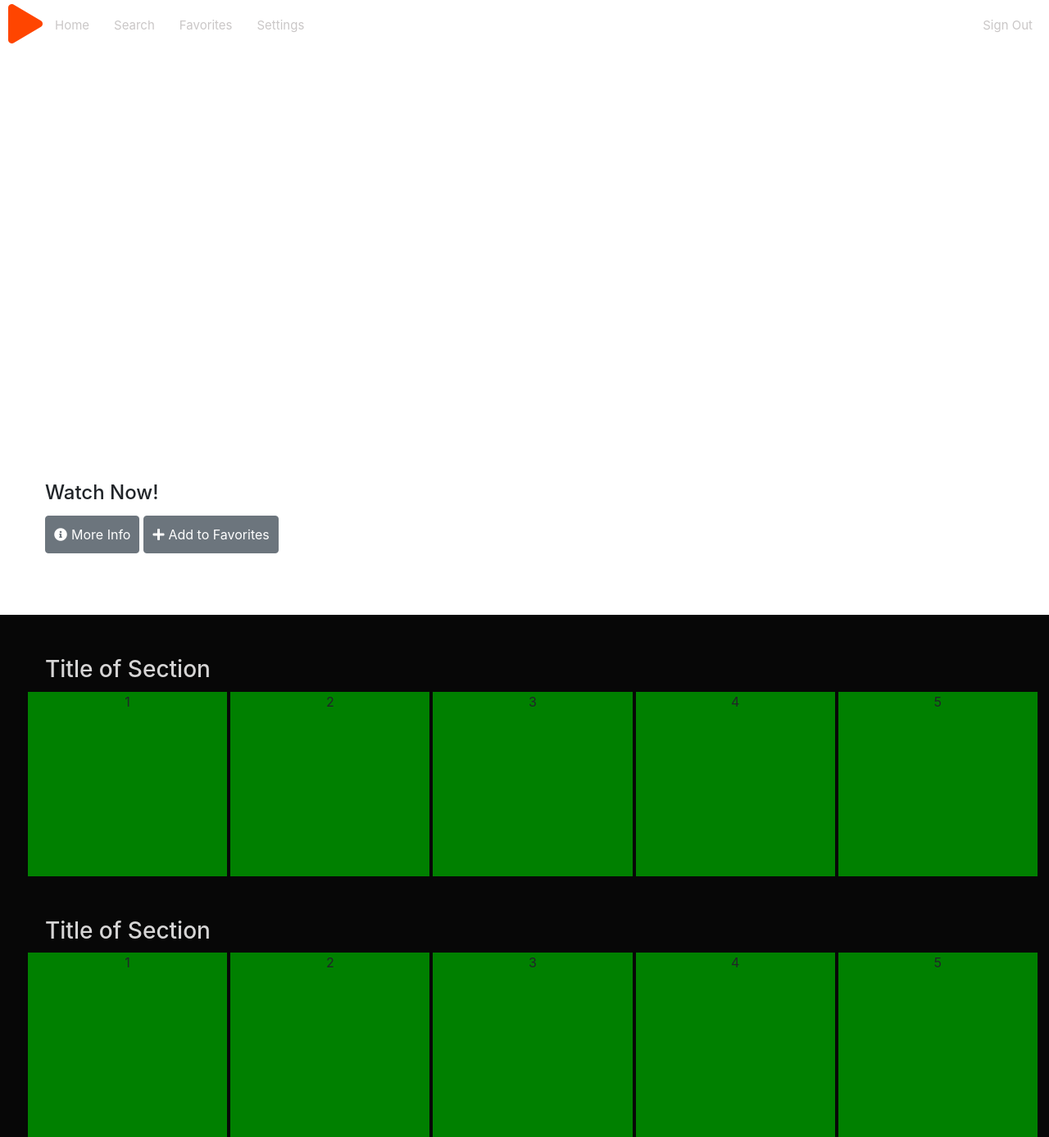
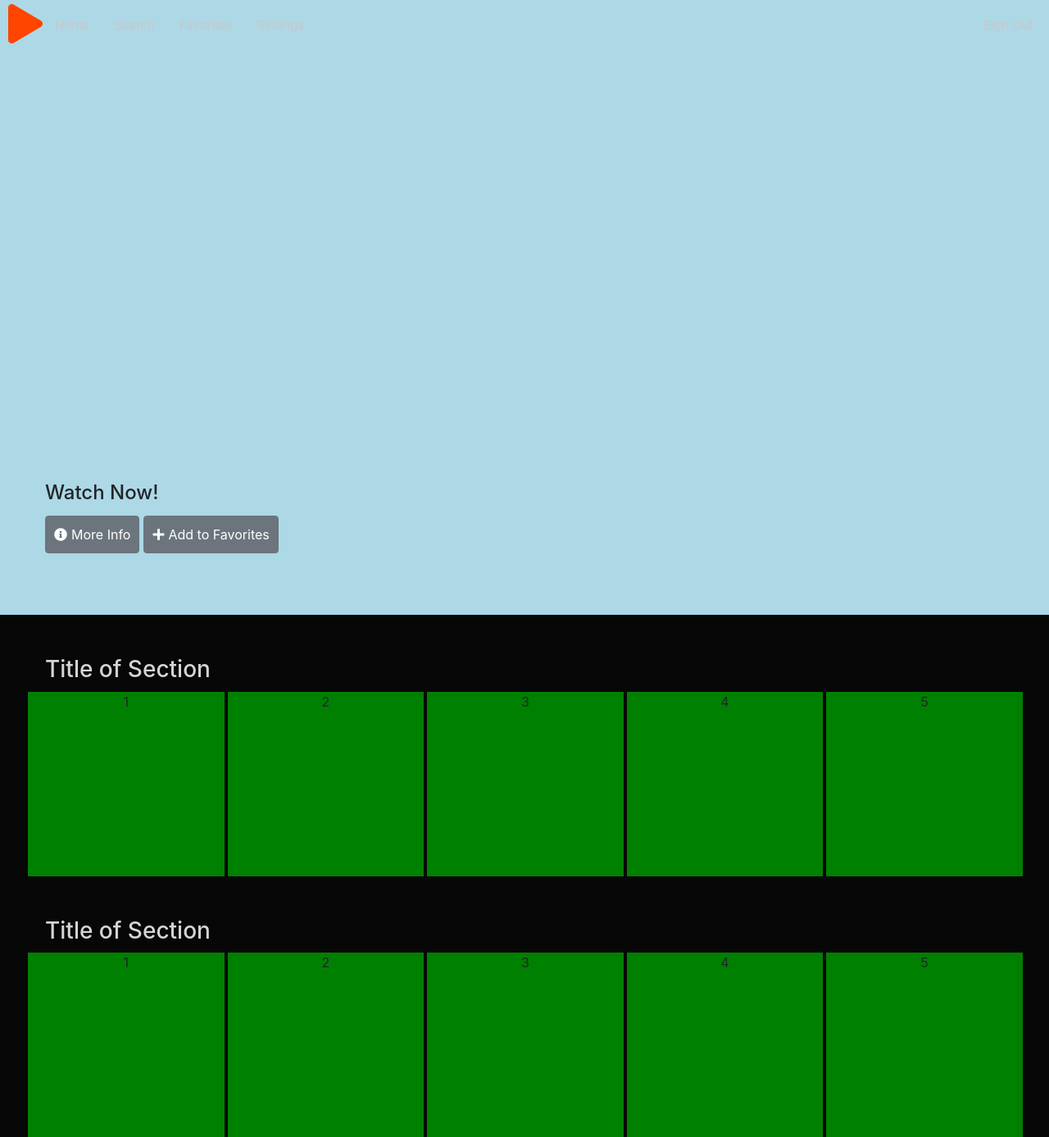
Before and after one commit to MBarbone/videoApp, a React (Create React App) app: page / in a window 1280 px wide. Shown: the whole page at 82% size. Built offline with nearby package versions, Linux system fonts and the light colour scheme.

Commit message:
Bug fix and navbar transition speed change

```diff
--- a/src/components/NavBar/style.css
+++ b/src/components/NavBar/style.css
@@ -3,7 +3,7 @@
   z-index: 1;
   width: 100%;
   vertical-align: middle;
-  transition: 850ms ease;
+  transition: 800ms ease;
 }
 
 .fa-play {
--- a/src/components/Slider/style.css
+++ b/src/components/Slider/style.css
@@ -1,6 +1,5 @@
 .slider-item-container {
   display: flex;
-  text-align: left;
   width: 95%;
   margin: auto;
 }
@@ -11,7 +10,7 @@
 
 .item {
   background: green;
-  flex: 0 0 20%;
+  flex: 0 0 19.7%;
   text-align: center;
   margin: 0 2px;
   transition: transform 300ms ease 100ms;
--- a/src/components/hero/style.css
+++ b/src/components/hero/style.css
@@ -5,7 +5,7 @@
   background-position: center;
   position: relative;
   top: 0;
-  background-color: white;
+  background-color: lightblue;
 }
 
 .hero-btn-container {
```
